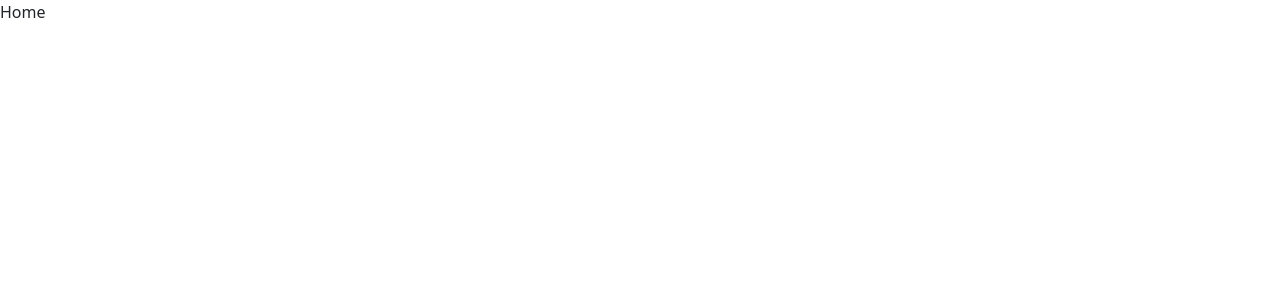
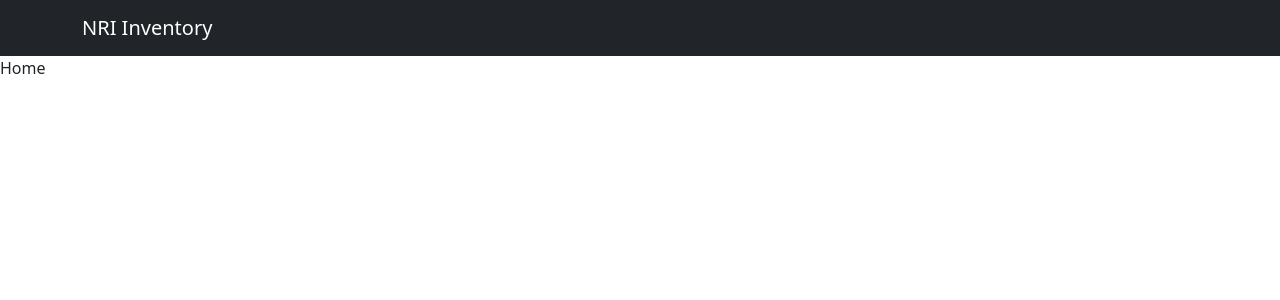
Before and after one commit to 13prashant/csv-report, a React (Create React App) app: page / in a window 1280 px wide. Shown: the top 300 px of the page. Built offline with nearby package versions, Linux system fonts and the light colour scheme.

Commit message:
added header

```diff
--- a/src/App.js
+++ b/src/App.js
@@ -1,9 +1,13 @@
+import Header from "./components/Header";
 import Home from "./pages/Home";
 import 'bootstrap/dist/css/bootstrap.min.css';
 
 function App() {
   return (
+    <>
+    <Header />
     <Home />
+    </>
   );
 }
 
--- /dev/null
+++ b/src/components/Header.js
@@ -0,0 +1,16 @@
+import Container from 'react-bootstrap/Container';
+import Navbar from 'react-bootstrap/Navbar';
+
+export default function Header() {
+  return (
+    <>
+      <Navbar bg="dark" variant="dark">
+        <Container>
+          <Navbar.Brand href="#home">
+            NRI Inventory
+          </Navbar.Brand>
+        </Container>
+      </Navbar>
+    </>
+  )
+}
```
